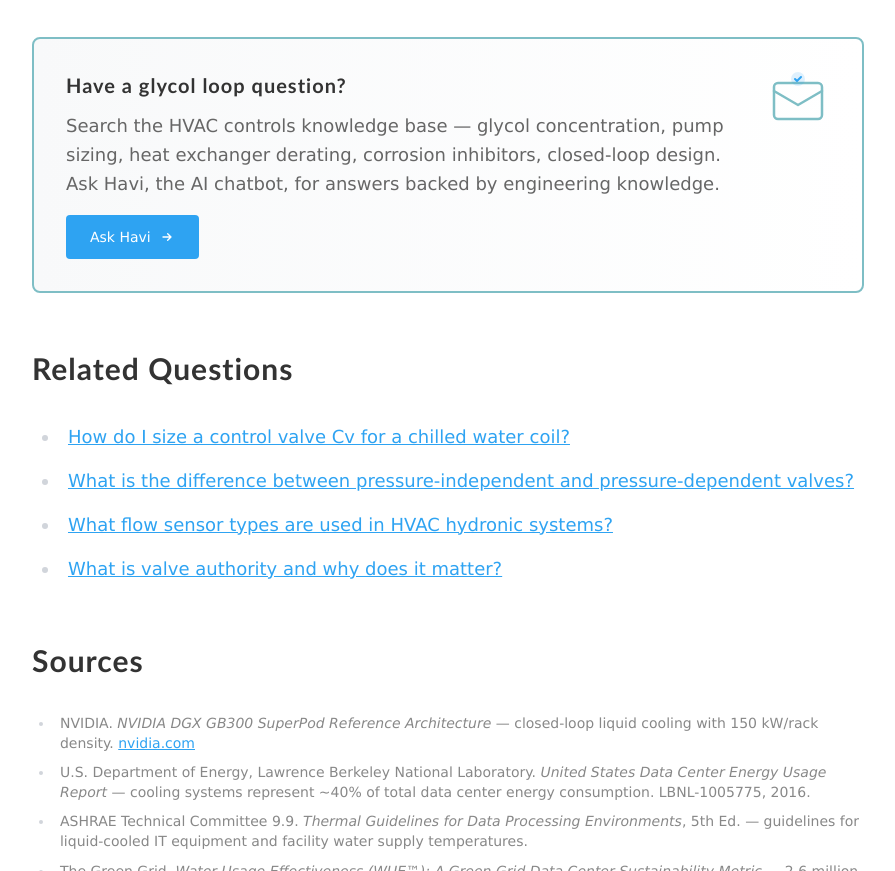
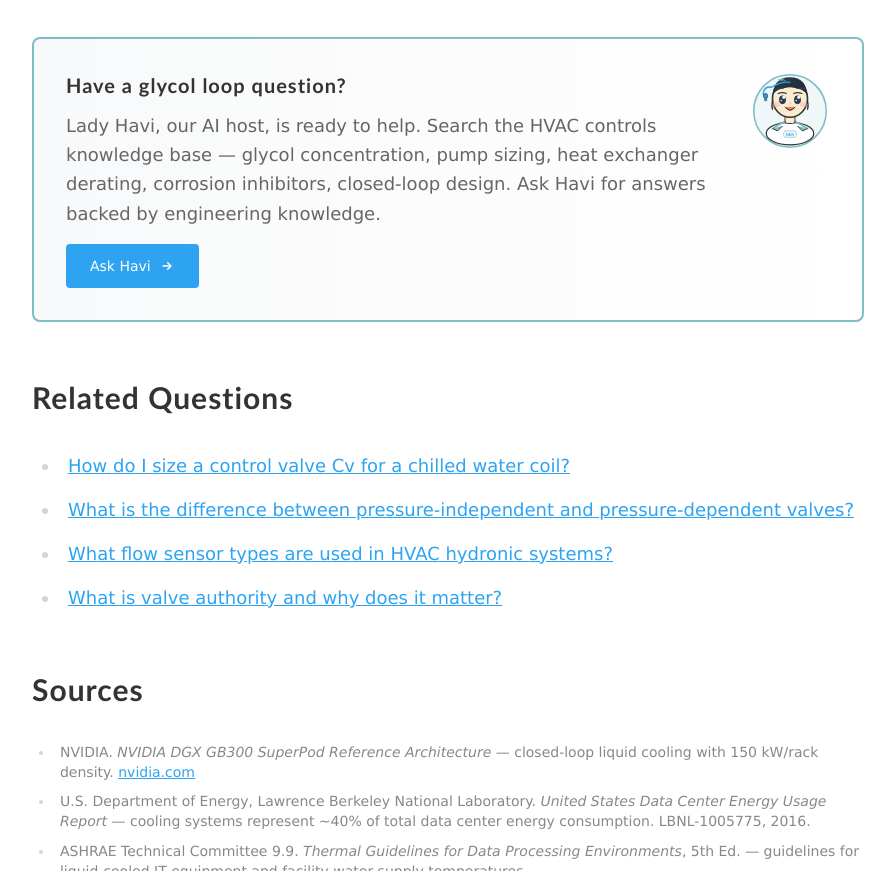
Before and after one commit to lvipclub/ai-xinca, an Astro site: page /faq/data-center-glycol-cooling in a window 1280 px wide. Shown: the part 4148-5019 px from the top of the page, without its empty margins (192-1087 px from the left). Built offline with nearby package versions, Linux system fonts and the light colour scheme; Astro itself is replaced by a stand-in of ours.

Commit message:
Lady Havi avatar SVG + replace envelope icon in CTA

```diff
--- a/src/pages/faq/data-center-glycol-cooling.astro
+++ b/src/pages/faq/data-center-glycol-cooling.astro
@@ -277,7 +277,7 @@ const jsonLd = {
               Have a glycol loop question?
             </h3>
             <p class="text-[#666] mb-4 leading-relaxed">
-              Search the HVAC controls knowledge base — glycol concentration, pump sizing, heat exchanger derating, corrosion inhibitors, closed-loop design. Ask Havi, the AI chatbot, for answers backed by engineering knowledge.
+              Lady Havi, our AI host, is ready to help. Search the HVAC controls knowledge base — glycol concentration, pump sizing, heat exchanger derating, corrosion inhibitors, closed-loop design. Ask Havi for answers backed by engineering knowledge.
             </p>
             <a href="/" class="btn-accent text-sm">
               Ask Havi
@@ -287,12 +287,7 @@ const jsonLd = {
             </a>
           </div>
           <div class="shrink-0">
-            <svg class="w-16 h-16" viewBox="0 0 64 64" fill="none">
-              <rect x="8" y="12" width="48" height="36" rx="4" stroke="#7EBEC5" stroke-width="2.5" fill="none"/>
-              <path d="M8 20 L32 34 L56 20" stroke="#7EBEC5" stroke-width="2.5" fill="none" stroke-linecap="round" stroke-linejoin="round"/>
-              <circle cx="32" cy="8" r="6" fill="#2ea3f2" opacity="0.15" stroke="#2ea3f2" stroke-width="2"/>
-              <path d="M29 8 L31 10 L35 6" stroke="#2ea3f2" stroke-width="2" stroke-linecap="round" stroke-linejoin="round"/>
-            </svg>
+            <img src="/avatars/lady-havi.svg" alt="Lady Havi — AI host at ai.xinca.com" class="w-20 h-20" />
           </div>
         </div>
       </div>
```
Also changed, not shown: public/avatars/lady-havi.svg (added).
